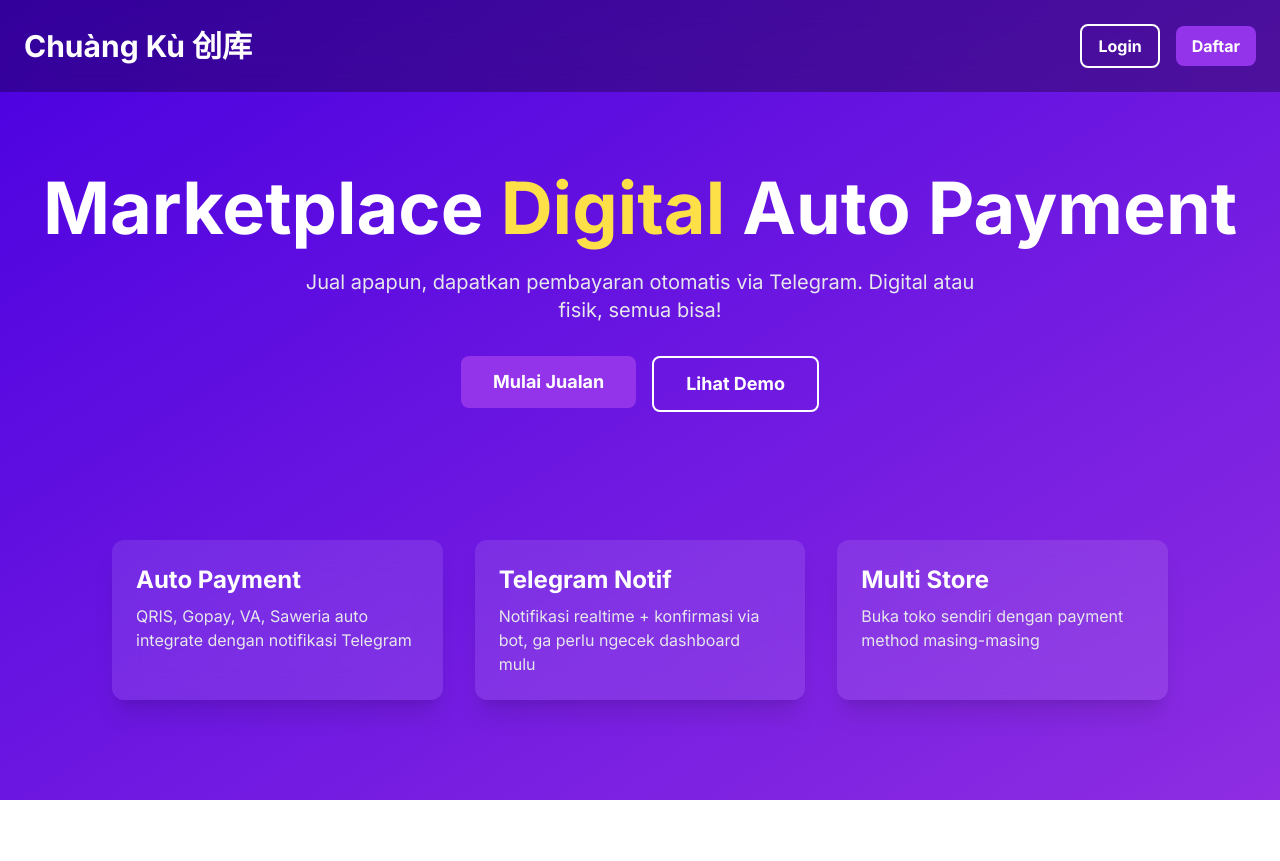
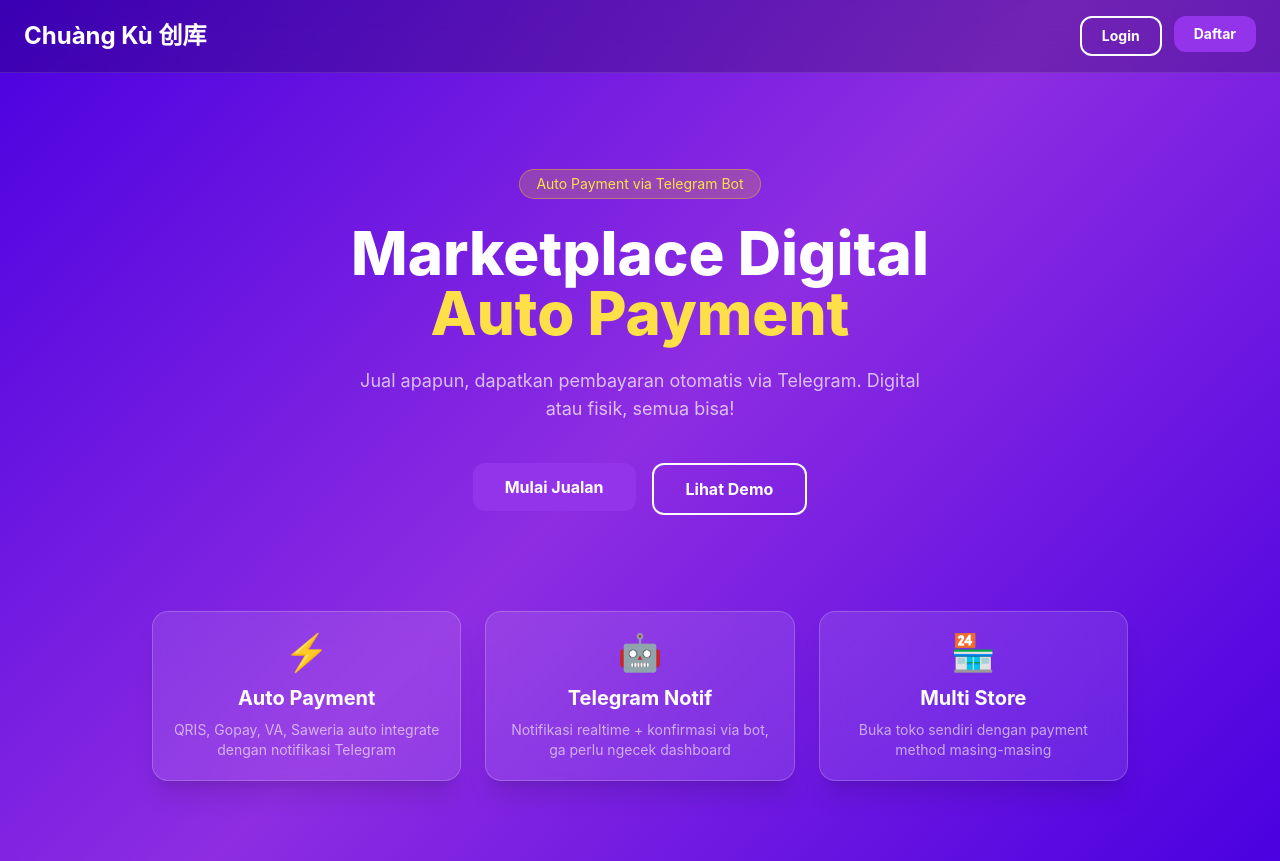
Before and after one commit to shootmusic/Chuan-Ku, a Next.js app: page / in a window 1280 px wide. Before the commit the page ends 800 px from the top, so only its background shows below. Built offline with nearby package versions, Linux system fonts and the light colour scheme.

Commit message:
fix: migration sql, better ui, fix globals.css, fix layout

```diff
--- a/app/globals.css
+++ b/app/globals.css
@@ -4,30 +4,35 @@
 
 :root {
   --foreground-rgb: 255, 255, 255;
-  --background-start-rgb: 74, 0, 224;
-  --background-end-rgb: 142, 45, 226;
+}
+
+* {
+  box-sizing: border-box;
+  margin: 0;
+  padding: 0;
 }
 
 body {
-  color: rgb(var(--foreground-rgb));
-  background: linear-gradient(
-    to bottom right,
-    rgb(var(--background-start-rgb)),
-    rgb(var(--background-end-rgb))
-  );
+  color: white;
+  background: linear-gradient(135deg, #4A00E0 0%, #8E2DE2 50%, #4A00E0 100%);
   min-height: 100vh;
+  font-family: -apple-system, BlinkMacSystemFont, 'Segoe UI', sans-serif;
 }
 
 @layer components {
   .btn-primary {
-    @apply bg-purple-600 hover:bg-purple-700 text-white font-bold py-2 px-4 rounded-lg transition-all;
+    @apply bg-purple-600 hover:bg-purple-500 active:bg-purple-700 text-white font-bold py-2 px-4 rounded-xl transition-all duration-200 cursor-pointer inline-block text-center;
   }
 
   .btn-outline {
-    @apply border-2 border-white text-white hover:bg-white hover:text-purple-600 font-bold py-2 px-4 rounded-lg transition-all;
+    @apply border-2 border-white text-white hover:bg-white hover:text-purple-700 font-bold py-2 px-4 rounded-xl transition-all duration-200 cursor-pointer inline-block text-center;
   }
 
   .card {
-    @apply bg-white/10 backdrop-blur-lg rounded-xl p-6 shadow-xl;
+    @apply bg-white/10 backdrop-blur-lg rounded-2xl p-5 shadow-xl border border-white/20;
+  }
+
+  .input-field {
+    @apply w-full p-3 rounded-xl bg-white/10 border border-white/30 text-white placeholder-white/50 focus:outline-none focus:border-white focus:bg-white/20 transition-all;
   }
 }
--- a/app/layout.js
+++ b/app/layout.js
@@ -1,7 +1,4 @@
-import { Inter } from 'next/font/google'
 import './globals.css'
-
-const inter = Inter({ subsets: ['latin'] })
 
 export const metadata = {
   title: 'Chuàng Kù 创库 - Marketplace Digital',
@@ -11,7 +8,7 @@
 export default function RootLayout({ children }) {
   return (
     <html lang="id">
-      <body className={inter.className}>{children}</body>
+      <body>{children}</body>
     </html>
   )
 }
--- a/app/page.js
+++ b/app/page.js
@@ -3,50 +3,54 @@
 export default function HomePage() {
   return (
     <div className="min-h-screen">
-      {/* Navbar */}
-      <nav className="flex justify-between items-center p-6 bg-black/30 backdrop-blur-lg">
-        <h1 className="text-3xl font-bold text-white">Chuàng Kù 创库</h1>
-        <div className="space-x-4">
+      <nav className="flex justify-between items-center px-6 py-4 bg-black/20 backdrop-blur-lg border-b border-white/10">
+        <h1 className="text-2xl font-bold text-white">Chuàng Kù 创库</h1>
+        <div className="flex gap-3">
           <Link href="/login">
-            <button className="btn-outline">Login</button>
+            <button className="btn-outline text-sm py-2 px-5">Login</button>
           </Link>
           <Link href="/register">
-            <button className="btn-primary">Daftar</button>
+            <button className="btn-primary text-sm py-2 px-5">Daftar</button>
           </Link>
         </div>
       </nav>
 
-      {/* Hero Section */}
-      <div className="flex flex-col items-center justify-center text-center px-4 py-20">
-        <h2 className="text-5xl md:text-7xl font-bold text-white mb-6">
-          Marketplace <span className="text-yellow-300">Digital</span> Auto Payment
+      <div className="flex flex-col items-center justify-center text-center px-6 py-24">
+        <div className="inline-block bg-yellow-400/20 border border-yellow-400/40 text-yellow-300 text-sm px-4 py-1 rounded-full mb-6">
+          Auto Payment via Telegram Bot
+        </div>
+        <h2 className="text-5xl md:text-6xl font-extrabold text-white mb-6 leading-tight">
+          Marketplace Digital<br />
+          <span className="text-yellow-300">Auto Payment</span>
         </h2>
-        <p className="text-xl text-gray-200 mb-8 max-w-2xl">
+        <p className="text-lg text-white/70 mb-10 max-w-xl">
           Jual apapun, dapatkan pembayaran otomatis via Telegram. Digital atau fisik, semua bisa!
         </p>
-        <div className="flex gap-4">
+        <div className="flex flex-wrap gap-4 justify-center">
           <Link href="/register">
-            <button className="btn-primary text-lg px-8 py-3">Mulai Jualan</button>
+            <button className="btn-primary text-base px-8 py-3">Mulai Jualan</button>
           </Link>
-          <Link href="/dashboard">
-            <button className="btn-outline text-lg px-8 py-3">Lihat Demo</button>
+          <Link href="/dashboard/dashboard">
+            <button className="btn-outline text-base px-8 py-3">Lihat Demo</button>
           </Link>
         </div>
       </div>
 
-      {/* Features */}
-      <div className="grid md:grid-cols-3 gap-8 p-12 max-w-6xl mx-auto">
-        <div className="card">
-          <h3 className="text-2xl font-bold text-white mb-2">Auto Payment</h3>
-          <p className="text-gray-200">QRIS, Gopay, VA, Saweria auto integrate dengan notifikasi Telegram</p>
+      <div className="grid md:grid-cols-3 gap-6 px-6 pb-20 max-w-5xl mx-auto">
+        <div className="card text-center">
+          <div className="text-4xl mb-3">⚡</div>
+          <h3 className="text-xl font-bold mb-2">Auto Payment</h3>
+          <p className="text-white/60 text-sm">QRIS, Gopay, VA, Saweria auto integrate dengan notifikasi Telegram</p>
         </div>
-        <div className="card">
-          <h3 className="text-2xl font-bold text-white mb-2">Telegram Notif</h3>
-          <p className="text-gray-200">Notifikasi realtime + konfirmasi via bot, ga perlu ngecek dashboard mulu</p>
+        <div className="card text-center">
+          <div className="text-4xl mb-3">🤖</div>
+          <h3 className="text-xl font-bold mb-2">Telegram Notif</h3>
+          <p className="text-white/60 text-sm">Notifikasi realtime + konfirmasi via bot, ga perlu ngecek dashboard</p>
         </div>
-        <div className="card">
-          <h3 className="text-2xl font-bold text-white mb-2">Multi Store</h3>
-          <p className="text-gray-200">Buka toko sendiri dengan payment method masing-masing</p>
+        <div className="card text-center">
+          <div className="text-4xl mb-3">🏪</div>
+          <h3 className="text-xl font-bold mb-2">Multi Store</h3>
+          <p className="text-white/60 text-sm">Buka toko sendiri dengan payment method masing-masing</p>
         </div>
       </div>
     </div>
```
Also changed, not shown: 1 other file (tests, documents, lock files or other folders).
